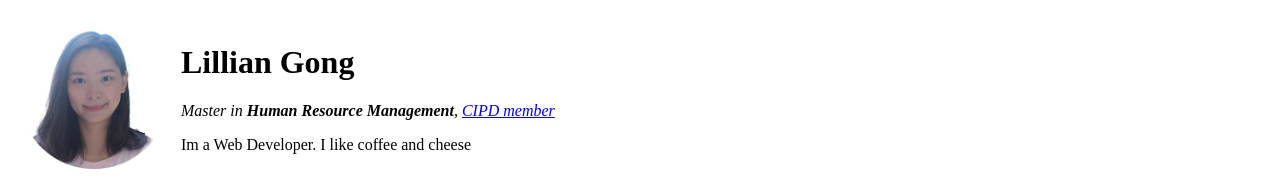
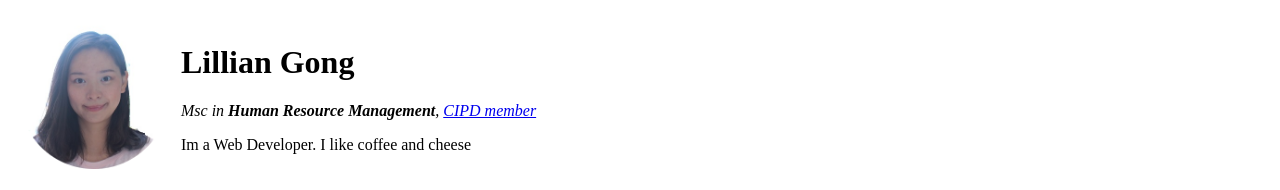
Before and after one commit to LillianGongQQmail/cv, a plain HTML site: page index.html in a window 1280 px wide. Shown: the top 190 px of the page. Drawn offline with Linux system fonts and the light colour scheme.

Commit message:
Update index.html

```diff
--- a/index.html
+++ b/index.html
@@ -13,7 +13,7 @@
         <td><img src="lilliangongphoto.png" alt="lillian profile picture"></td>
         <td>
          <h1>Lillian Gong</h1>
-         <p><em>Master in <strong>Human Resource Management</strong>, <a href="https://www.cipd.co.uk/#gref">CIPD member</a></em></p>
+         <p><em>Msc in <strong>Human Resource Management</strong>, <a href="https://www.cipd.co.uk/#gref">CIPD member</a></em></p>
          <p>Im a Web Developer. I like coffee and cheese</p>
         </td>
       </tr>
```
